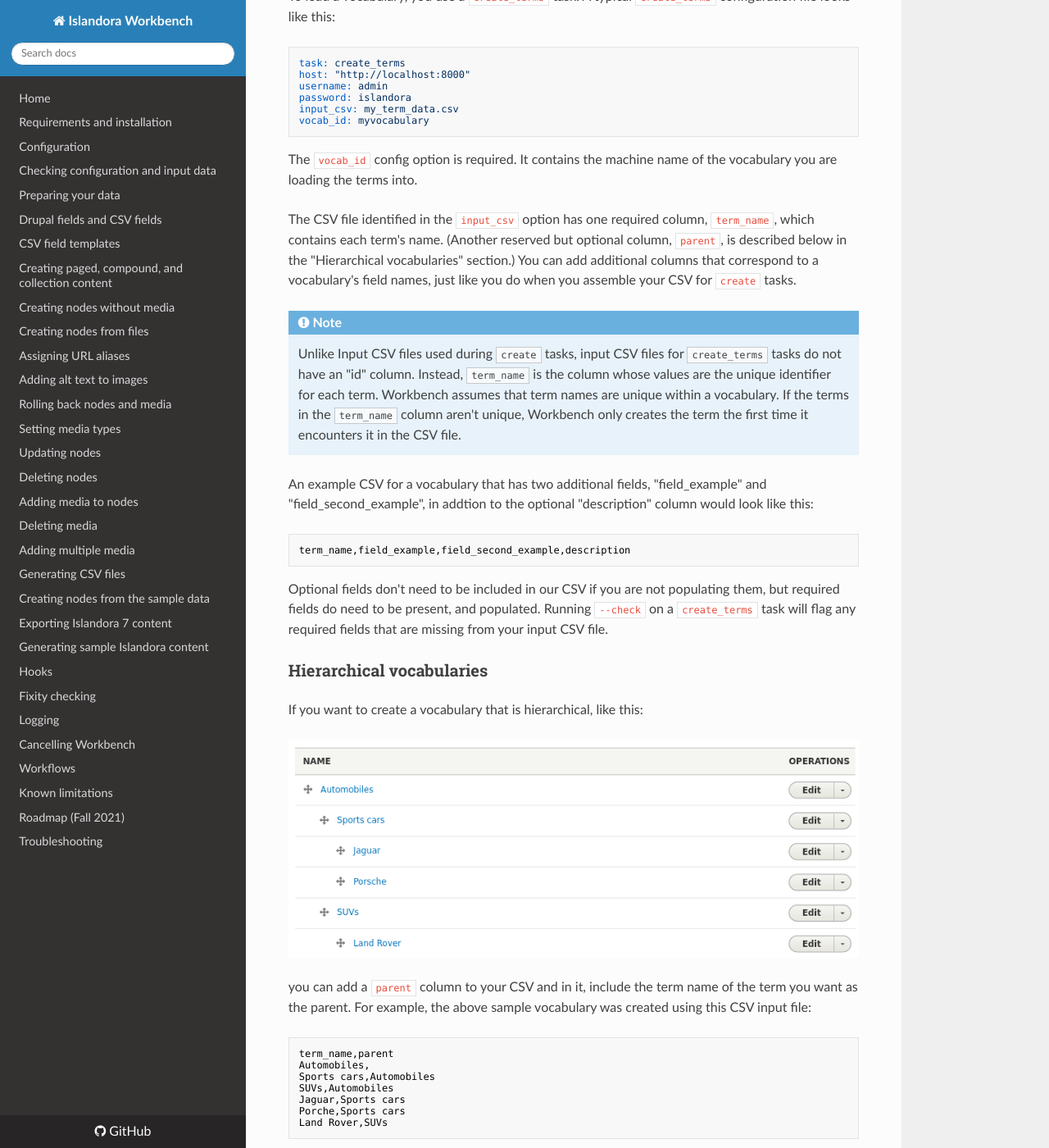
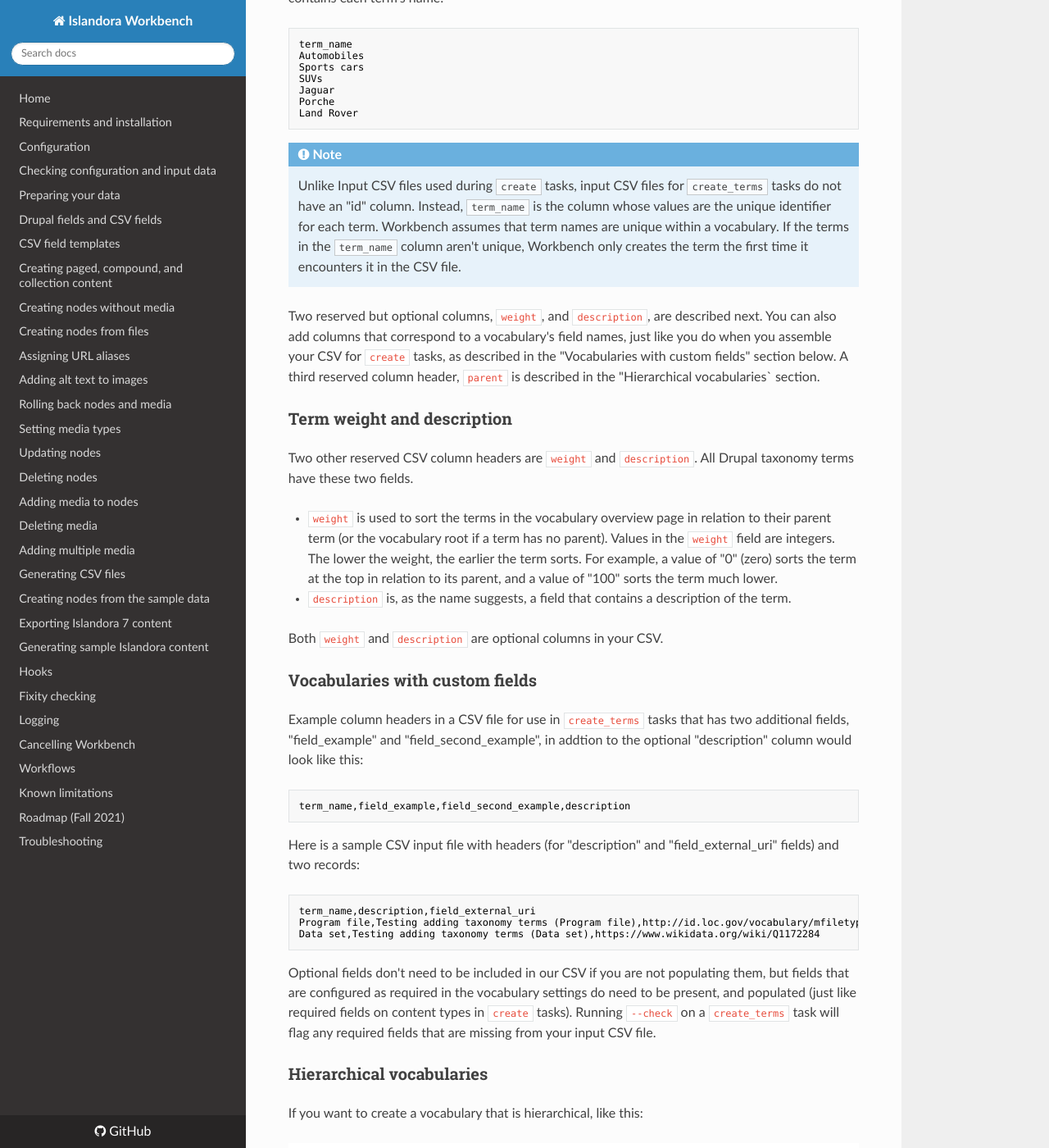
Before and after one commit to mjordan/islandora_workbench_docs, an MkDocs documentation site: the page built from docs/creating_vocabularies.md, in a window 1280 px wide and 1400 px high, scrolled down 847 px. Shown: the whole window at 82% size. Built offline with MkDocs 1.6.1, drawn with Linux system fonts in a browser that asks for light colours; nearby versions of some CDN libraries; old or Windows-style settings are respelled for this version of MkDocs; some of the changed text lies outside the part shown.

Commit message:
Cleanup on creating_vocabularies.md

````diff
--- a/docs/creating_vocabularies.md
+++ b/docs/creating_vocabularies.md
@@ -4,20 +4,11 @@
 * you are working with a vocabulary that is hierarchical.
 * you want to use Workbench to load vocabulary terms but you want them to exist before (or separate from) the nodes that a `create` task creates.
 
-If you want to create terms at the same time you are using a `create` task to create the nodes the terms are attached to, and if the terms you are creating don't have any additional fields or hierarchical relationships to other terms, you can create terms as described in as described in the "Taxonomy reference fields" section of "[Drupal fields and CSV fields](/islandora_workbench_docs/fields)."
+If you want to create terms at the same time you are using a `create` task to create the nodes the terms are attached to, and if the terms you are creating don't have any additional fields or hierarchical relationships to other terms, you don't need to use the task described here. You can use the method you can create terms as described in as described in the "Taxonomy reference fields" section of "[Drupal fields and CSV fields](/islandora_workbench_docs/fields)."
 
-### Term weight and description
+### The configuration and input CSV files
 
-Two other reserved CSV column headers are `weight` and `description`. All terms in Drupal have these two fields.
-
-* `weight` is used to sort the terms in the vocabulary overview page in relation to their parent term (or the vocabulary root if a term has no parent). Values in the `weight` field are integers. The lower the weight, the earlier the term sorts. For example, a value of "0" (zero) sorts the term at the top in relation to its parent, and a value of "100" sorts the term much lower.
-* `description` is, as the name suggests, a field that contains a description of the term.
-
-Both `weight` and `description` are optional columns in your CSV.
-
-### Vocabularies with custom fields
-
-To load a vocabulary, you use a `create_terms` task. A typical `create_terms` configuration file looks like this:
+To load terms into a vocabulary, you use a `create_terms` task. A typical `create_terms` configuration file looks like this:
 
 ```yaml
 task: create_terms
@@ -30,19 +21,49 @@
 
 The `vocab_id` config option is required. It contains the machine name of the vocabulary you are loading the terms into.
 
-The CSV file identified in the `input_csv` option has one required column, `term_name`, which contains each term's name. (Another reserved but optional column, `parent`, is described below in the "Hierarchical vocabularies" section.) You can add additional columns that correspond to a vocabulary's field names, just like you do when you assemble your CSV for `create` tasks.
+The CSV file identified in the `input_csv` option has one required column, `term_name`, which contains each term's name:
+
+```text
+term_name
+Automobiles
+Sports cars
+SUVs
+Jaguar
+Porche
+Land Rover
+```
 
 !!! note
     Unlike Input CSV files used during `create` tasks, input CSV files for `create_terms` tasks do not have an "id" column. Instead, `term_name` is the column whose values are the unique identifier for each term. Workbench assumes that term names are unique within a vocabulary. If the terms in the `term_name` column aren't unique, Workbench only creates the term the first time it encounters it in the CSV file.
 
-An example CSV for a vocabulary that has two additional fields, "field_example" and "field_second_example", in addtion to the optional "description" column would look like this:
+Two reserved but optional columns, `weight`, and `description`, are described next. You can also add columns that correspond to a vocabulary's field names, just like you do when you assemble your CSV for `create` tasks, as described in the "Vocabularies with custom fields" section below. A third reserved column header, `parent` is described in the "Hierarchical vocabularies` section.
+
+### Term weight and description
+
+Two other reserved CSV column headers are `weight` and `description`. All Drupal taxonomy terms have these two fields.
+
+* `weight` is used to sort the terms in the vocabulary overview page in relation to their parent term (or the vocabulary root if a term has no parent). Values in the `weight` field are integers. The lower the weight, the earlier the term sorts. For example, a value of "0" (zero) sorts the term at the top in relation to its parent, and a value of "100" sorts the term much lower.
+* `description` is, as the name suggests, a field that contains a description of the term.
+
+Both `weight` and `description` are optional columns in your CSV.
+
+### Vocabularies with custom fields
+
+Example column headers in a CSV file for use in `create_terms` tasks that has two additional fields, "field_example" and "field_second_example", in addtion to the optional "description" column would look like this:
 
 ```text
 term_name,field_example,field_second_example,description
 ```
 
-Optional fields don't need to be included in our CSV if you are not populating them, but required fields do need to be present, and populated. Running `--check` on a `create_terms` task will flag any required fields that are missing from your input CSV file.
+Here is a sample CSV input file with headers (for "description" and "field_external_uri" fields) and two records:
 
+```text
+term_name,description,field_external_uri
+Program file,Testing adding taxonomy terms (Program file),http://id.loc.gov/vocabulary/mfiletype/program
+Data set,Testing adding taxonomy terms (Data set),https://www.wikidata.org/wiki/Q1172284
+```
+
+Optional fields don't need to be included in our CSV if you are not populating them, but fields that are configured as required in the vocabulary settings do need to be present, and populated (just like required fields on content types in `create` tasks). Running `--check` on a `create_terms` task will flag any required fields that are missing from your input CSV file.
 
 ### Hierarchical vocabularies
 
````
Also changed, not shown: site/index.html.
